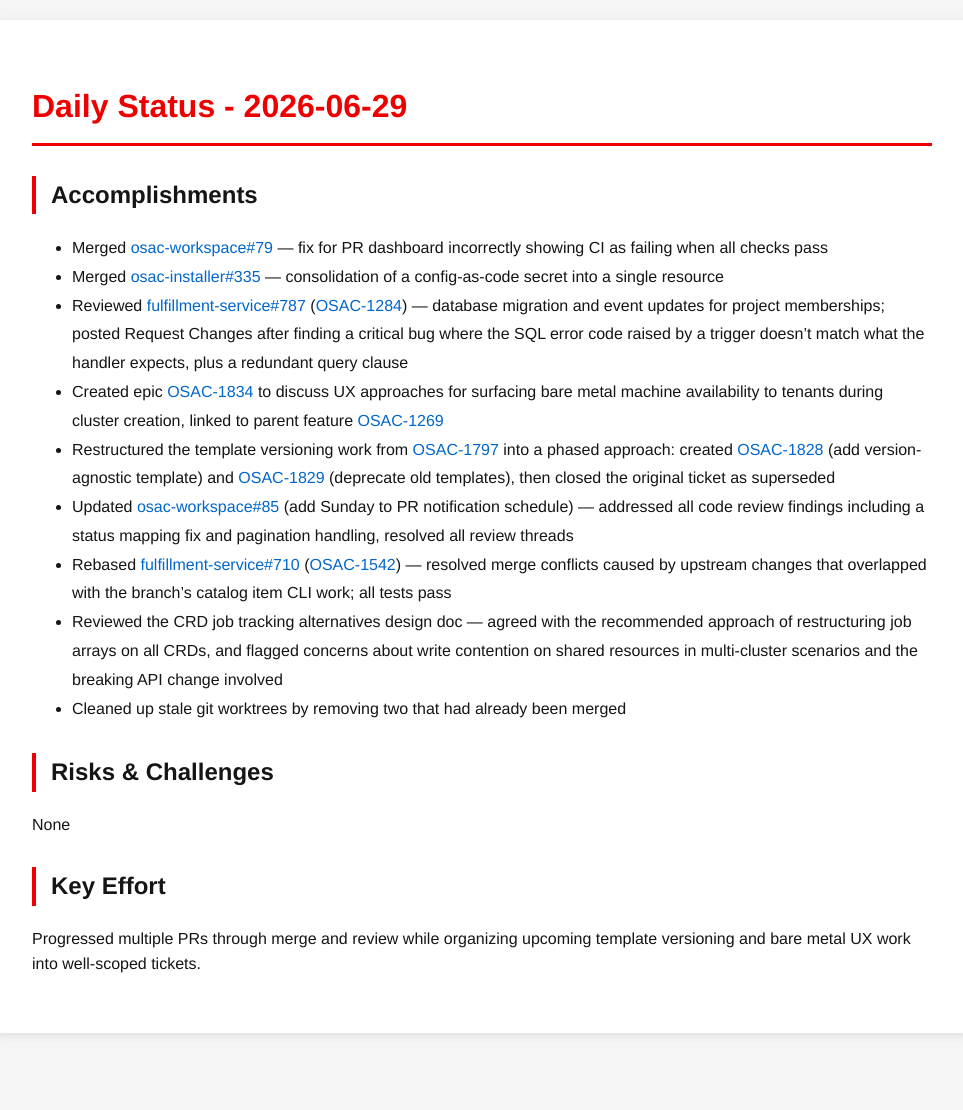
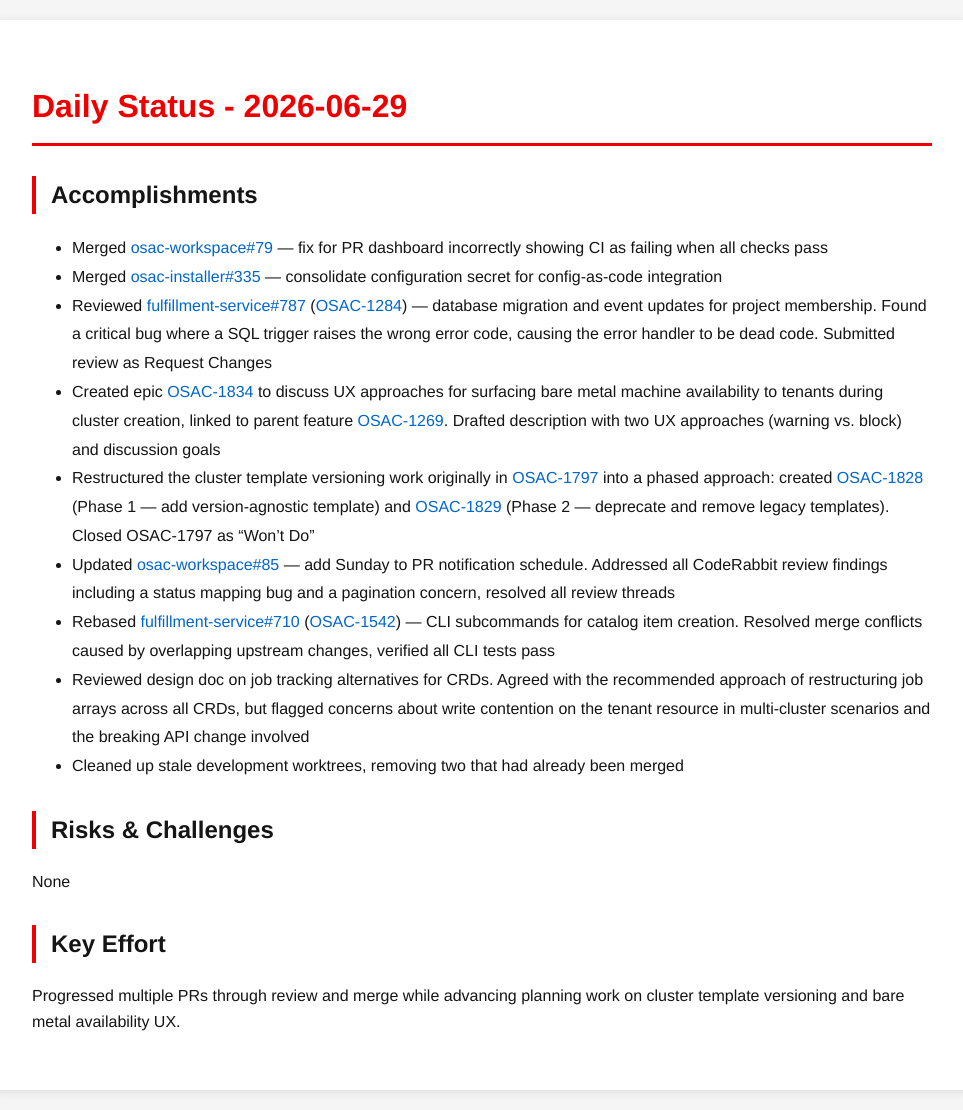
Before and after one commit to tzvatot/daily-status, a Jekyll site: the page built from 2026-06-29.md, in a window 1280 px wide. Shown: the whole page, without its empty margins (158-1121 px from the left). Built offline with Jekyll 4.4.1, drawn with Linux system fonts in a browser that asks for light colours; before the commit the page ends 1053 px from its top, so only the background shows below that.

Commit message:
Daily status update - 2026-06-29

```diff
--- a/2026-06-29.md
+++ b/2026-06-29.md
@@ -7,19 +7,18 @@
 # Daily Status - 2026-06-29
 
 ## Accomplishments
-
 - Merged [osac-workspace#79](https://github.com/osac-project/osac-workspace/pull/79) — fix for PR dashboard incorrectly showing CI as failing when all checks pass
-- Merged [osac-installer#335](https://github.com/osac-project/osac-installer/pull/335) — consolidation of a config-as-code secret into a single resource
-- Reviewed [fulfillment-service#787](https://github.com/osac-project/fulfillment-service/pull/787) ([OSAC-1284](https://redhat.atlassian.net/browse/OSAC-1284)) — database migration and event updates for project memberships; posted Request Changes after finding a critical bug where the SQL error code raised by a trigger doesn't match what the handler expects, plus a redundant query clause
-- Created epic [OSAC-1834](https://redhat.atlassian.net/browse/OSAC-1834) to discuss UX approaches for surfacing bare metal machine availability to tenants during cluster creation, linked to parent feature [OSAC-1269](https://redhat.atlassian.net/browse/OSAC-1269)
-- Restructured the template versioning work from [OSAC-1797](https://redhat.atlassian.net/browse/OSAC-1797) into a phased approach: created [OSAC-1828](https://redhat.atlassian.net/browse/OSAC-1828) (add version-agnostic template) and [OSAC-1829](https://redhat.atlassian.net/browse/OSAC-1829) (deprecate old templates), then closed the original ticket as superseded
-- Updated [osac-workspace#85](https://github.com/osac-project/osac-workspace/pull/85) (add Sunday to PR notification schedule) — addressed all code review findings including a status mapping fix and pagination handling, resolved all review threads
-- Rebased [fulfillment-service#710](https://github.com/osac-project/fulfillment-service/pull/710) ([OSAC-1542](https://redhat.atlassian.net/browse/OSAC-1542)) — resolved merge conflicts caused by upstream changes that overlapped with the branch's catalog item CLI work; all tests pass
-- Reviewed the CRD job tracking alternatives design doc — agreed with the recommended approach of restructuring job arrays on all CRDs, and flagged concerns about write contention on shared resources in multi-cluster scenarios and the breaking API change involved
-- Cleaned up stale git worktrees by removing two that had already been merged
+- Merged [osac-installer#335](https://github.com/osac-project/osac-installer/pull/335) — consolidate configuration secret for config-as-code integration
+- Reviewed [fulfillment-service#787](https://github.com/osac-project/fulfillment-service/pull/787) ([OSAC-1284](https://redhat.atlassian.net/browse/OSAC-1284)) — database migration and event updates for project membership. Found a critical bug where a SQL trigger raises the wrong error code, causing the error handler to be dead code. Submitted review as Request Changes
+- Created epic [OSAC-1834](https://redhat.atlassian.net/browse/OSAC-1834) to discuss UX approaches for surfacing bare metal machine availability to tenants during cluster creation, linked to parent feature [OSAC-1269](https://redhat.atlassian.net/browse/OSAC-1269). Drafted description with two UX approaches (warning vs. block) and discussion goals
+- Restructured the cluster template versioning work originally in [OSAC-1797](https://redhat.atlassian.net/browse/OSAC-1797) into a phased approach: created [OSAC-1828](https://redhat.atlassian.net/browse/OSAC-1828) (Phase 1 — add version-agnostic template) and [OSAC-1829](https://redhat.atlassian.net/browse/OSAC-1829) (Phase 2 — deprecate and remove legacy templates). Closed OSAC-1797 as "Won't Do"
+- Updated [osac-workspace#85](https://github.com/osac-project/osac-workspace/pull/85) — add Sunday to PR notification schedule. Addressed all CodeRabbit review findings including a status mapping bug and a pagination concern, resolved all review threads
+- Rebased [fulfillment-service#710](https://github.com/osac-project/fulfillment-service/pull/710) ([OSAC-1542](https://redhat.atlassian.net/browse/OSAC-1542)) — CLI subcommands for catalog item creation. Resolved merge conflicts caused by overlapping upstream changes, verified all CLI tests pass
+- Reviewed design doc on job tracking alternatives for CRDs. Agreed with the recommended approach of restructuring job arrays across all CRDs, but flagged concerns about write contention on the tenant resource in multi-cluster scenarios and the breaking API change involved
+- Cleaned up stale development worktrees, removing two that had already been merged
 
 ## Risks & Challenges
 None
 
 ## Key Effort
-Progressed multiple PRs through merge and review while organizing upcoming template versioning and bare metal UX work into well-scoped tickets.
+Progressed multiple PRs through review and merge while advancing planning work on cluster template versioning and bare metal availability UX.
```
